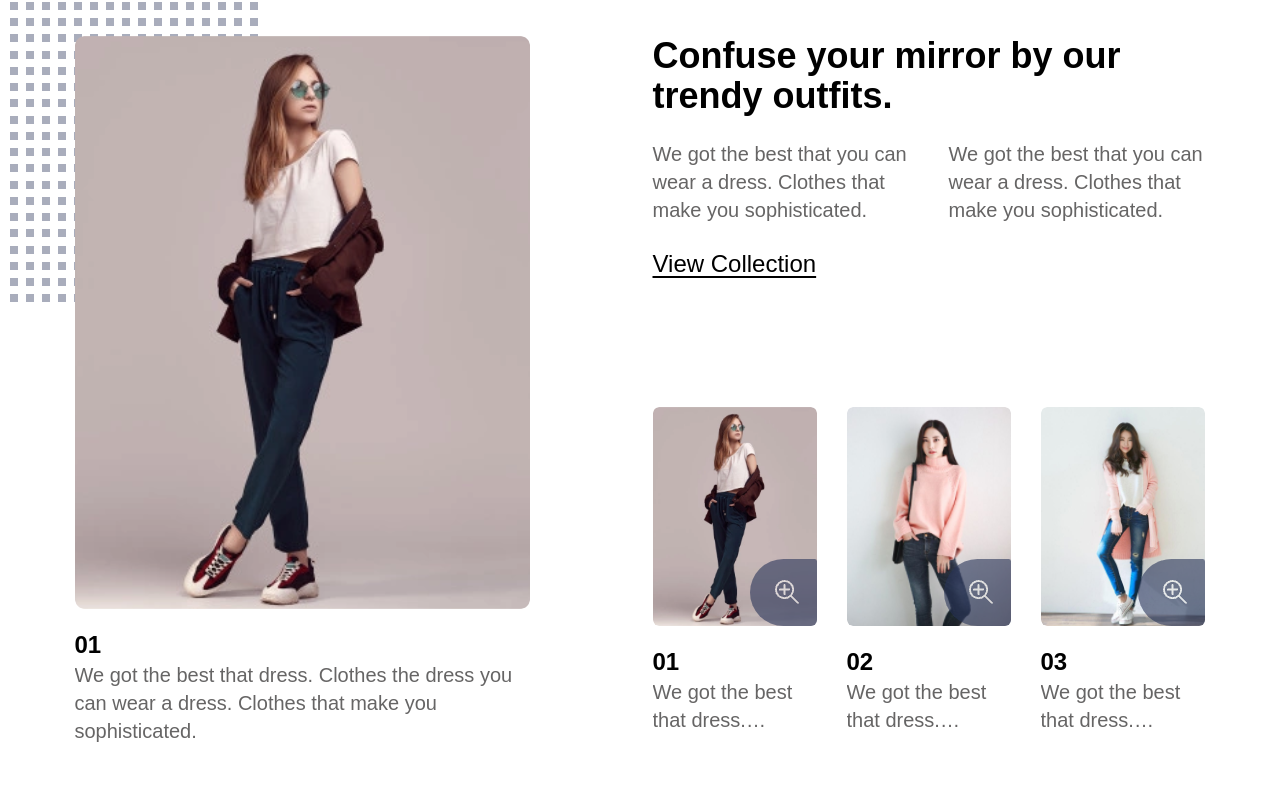
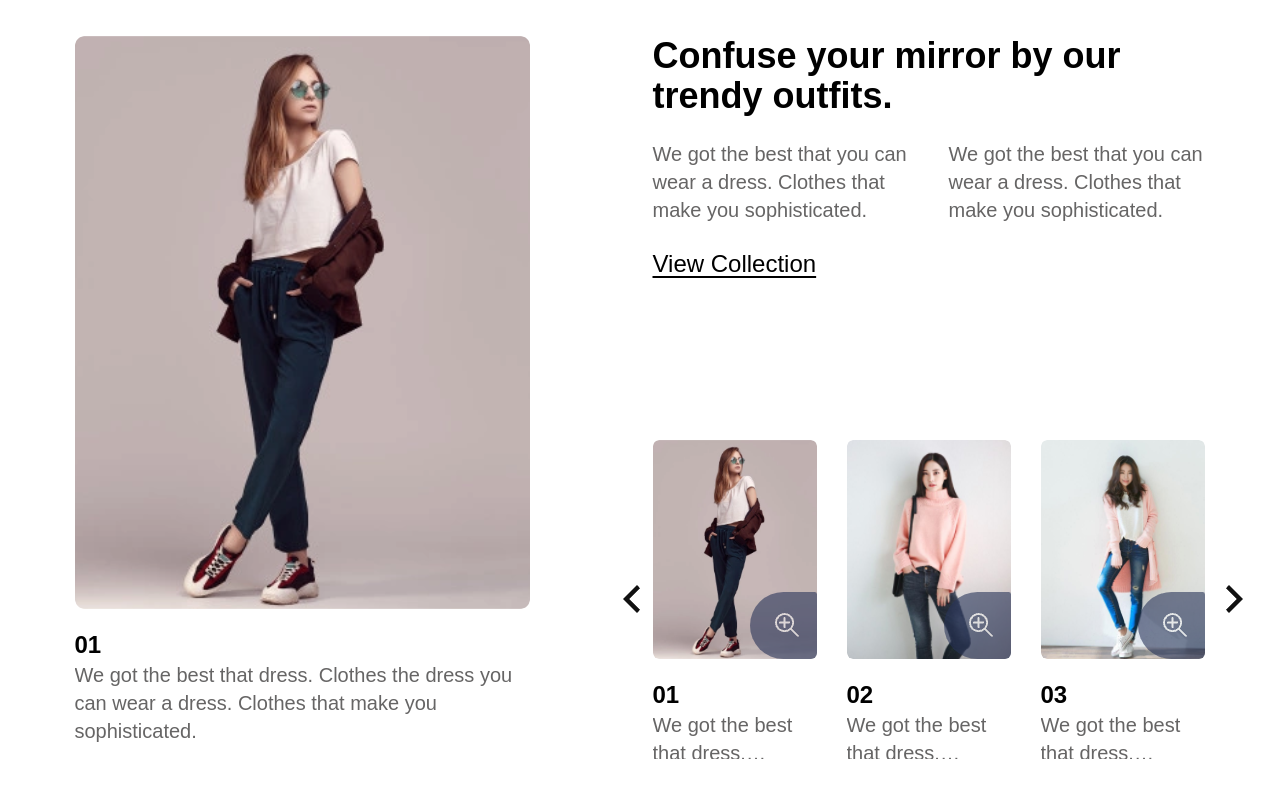
Before and after one commit to OxY623/uk-fashion, a React (Vite) app: page / in a window 1280 px wide. Shown: the part 1680-2480 px from the top of the page. Built offline with nearby package versions, Linux system fonts and the light colour scheme.

Commit message:
fix: optimization

```diff
--- a/src/feature/CollectionGallery/CollectionGallery.tsx
+++ b/src/feature/CollectionGallery/CollectionGallery.tsx
@@ -12,7 +12,6 @@ const CollectionGallery: FC<Props> = ({ classname, children }) => {
   const [data] = useState<CardData[]>([...collectionCardsData]);
   const [dataBigCard, setBigCard] = useState<CardData>(data[0]);
   const [selectedIndex, setSelectedIndex] = useState(0);
-  const [scrollLeft, setScrollLeft] = useState(0); // Добавим состояние для scrollLeft
   const scrollRef = useRef<HTMLDivElement>(null);
 
   useEffect(() => {
@@ -21,23 +20,17 @@ const CollectionGallery: FC<Props> = ({ classname, children }) => {
     }
   }, [selectedIndex]);
 
-  useEffect(() => {
-    if (scrollRef.current) {
-      setScrollLeft(scrollRef.current.scrollLeft);
-    }
-  }, [scrollRef?.current?.scrollLeft]); // Слежение за изменениями scrollLeft
-
   const nextImage = () => {
     if (scrollRef.current) {
       scrollRef.current.scrollLeft += 194; // Adjust the scroll offset as needed
-      setSelectedIndex((prevIndex) => prevIndex + 1); // Увеличиваем индекс
+      setSelectedIndex((prevIndex) => prevIndex + 1); // Increment index
     }
   };
 
   const prevImage = () => {
     if (scrollRef.current) {
       scrollRef.current.scrollLeft -= 194; // Adjust the scroll offset as needed
-      setSelectedIndex((prevIndex) => prevIndex - 1); // Уменьшаем индекс
+      setSelectedIndex((prevIndex) => prevIndex - 1); // Decrement index
     }
   };
 
@@ -45,23 +38,16 @@ const CollectionGallery: FC<Props> = ({ classname, children }) => {
     setBigCard(data.find((item) => item.count === id) || data[0]);
   };
 
-  const isPrevButtonDisabled = scrollLeft === 0; // Логика для кнопки "Prev"
   const isNextButtonDisabled =
-    scrollLeft >=
-    (scrollRef.current?.scrollWidth || 0) -
-      (scrollRef.current?.clientWidth || 0); // Логика для кнопки "Next"
+    scrollRef.current?.scrollWidth &&
+    scrollRef.current?.scrollLeft ===
+      scrollRef?.current?.scrollWidth - scrollRef?.current?.clientWidth;
+
+  const isPrevButtonDisabled = scrollRef.current?.scrollLeft === 0;
 
   return (
     <div className={`mx-auto flex items-end gap-4 p-4 ${classname}`}>
       <div className="relative flex flex-col xl:flex-row">
-        <div className="absolute inset-0 z-[-10] hidden h-[317px] w-[248px] flex-wrap gap-[8px] xl:flex">
-          {[...Array(16 * 20)].map((_, index) => (
-            <div
-              key={index}
-              className="h-[8px] w-[8px] bg-grey opacity-40"
-            ></div>
-          ))}
-        </div>
         {data.length > 0 && (
           <div className="relative px-[65px] pt-[50px]" key={dataBigCard.id}>
             <Card key={dataBigCard.id} cardData={dataBigCard} size={Size.BIG} />
@@ -102,23 +88,17 @@ const CollectionGallery: FC<Props> = ({ classname, children }) => {
             <div className="h-full overflow-hidden">
               <div
                 ref={scrollRef}
-                className="mb-[-17px] flex w-[169px] space-x-[30px] overflow-x-scroll scroll-smooth mobile:w-[369px] md:w-[560px]"
-                onScroll={() =>
-                  setScrollLeft(scrollRef.current?.scrollLeft || 0)
-                } // Обновляем scrollLeft при прокрутке
+                className="mb-[-50px] flex w-[169px] space-x-[30px] overflow-x-scroll scroll-smooth mobile:w-[369px] md:w-[560px]"
               >
-                {data &&
-                  data.map((item) => {
-                    return (
-                      <div className="" key={item.id}>
+                {data.map((item) => (
+                  <div key={item.id}>
                     <Card
                       cardData={item}
                       size={Size.SMALL}
                       onClickButton={() => handleClickButton(item.count)}
                     />
                   </div>
-                    );
-                  })}
+                ))}
               </div>
             </div>
           </div>
@@ -127,4 +107,5 @@ const CollectionGallery: FC<Props> = ({ classname, children }) => {
     </div>
   );
 };
+
 export { CollectionGallery };
```
Lines whose indentation alone changed are shown as unchanged.
